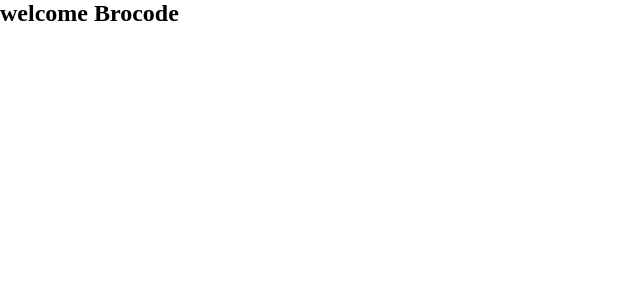
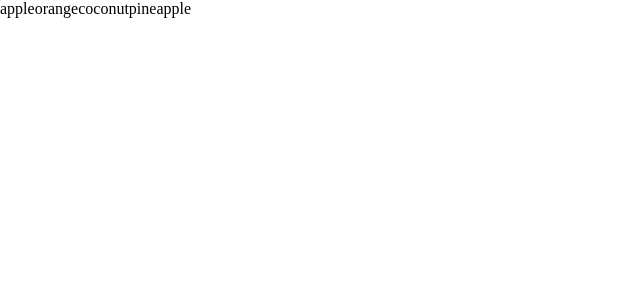
Before and after one commit to Tayobonferejo/react-tutor, a React (Vite) app: page / in a window 1280 px wide. Shown: the top 300 px of the page, without its empty margins (0-640 px from the left). Built offline with nearby package versions, Linux system fonts and the light colour scheme.

Commit message:
more commit

```diff
--- a/src/App.jsx
+++ b/src/App.jsx
@@ -1,12 +1,8 @@
-import UserGreeting from "./UserGreeting.jsx"
-import { Fragment } from "react";
+import List from "./List.jsx"
 function App() {
 
   return (
-    <Fragment>
-        <UserGreeting IsLoggedIn={true} username="Brocode"/>
-
-    </Fragment>
+    <List></List>
   );
 }
 
--- /dev/null
+++ b/src/List.jsx
@@ -0,0 +1,8 @@
+function List () {
+
+    const fruits = ["apple", "orange" , "coconut", "pineapple"];
+
+    return(fruits);
+}
+
+export default List
```
